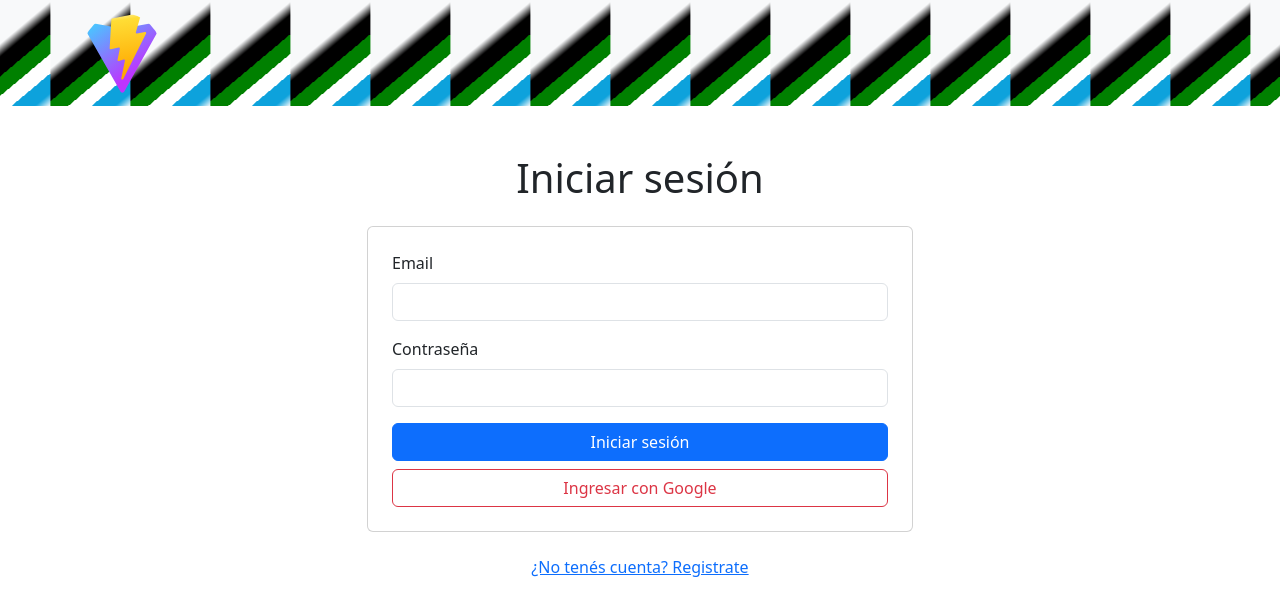
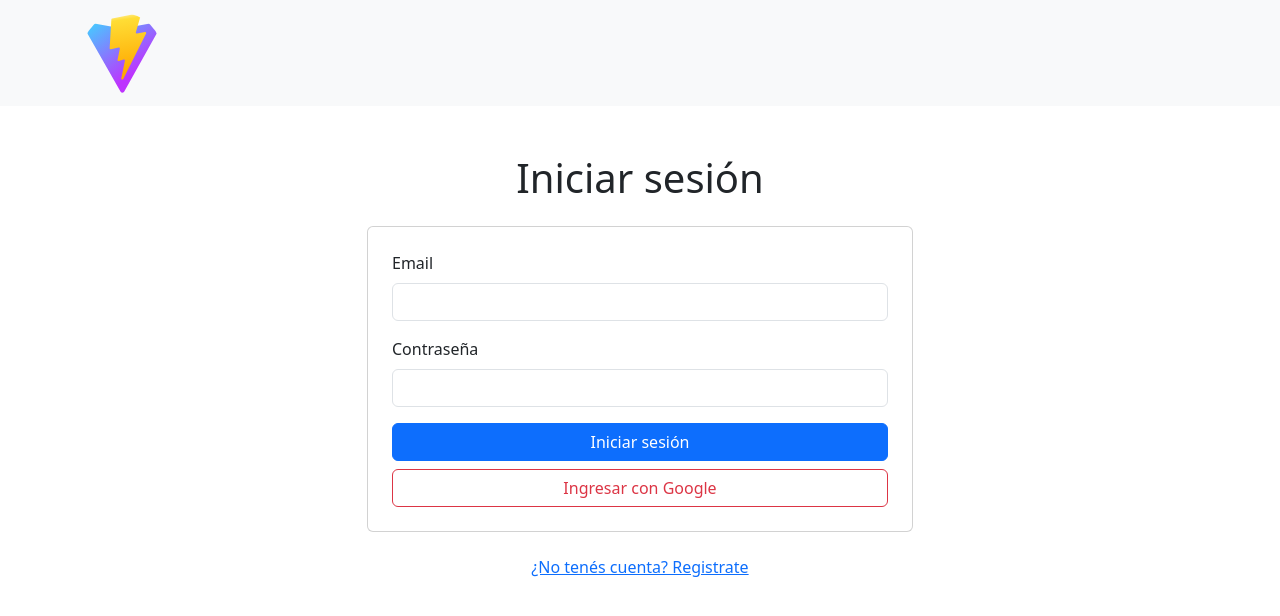
Before and after one commit to gastonmanzur/patincarreraGR, a React (Vite) app in the folder frontend-auth/: page / in a window 1280 px wide. Shown: the top 616 px of the page. Built offline with nearby package versions, Linux system fonts and the light colour scheme.

Commit message:
feat: remove navbar animation

```diff
--- a/frontend-auth/src/components/Navbar.css
+++ /dev/null
@@ -1,45 +0,0 @@
-.navbar-animated {
-  position: relative;
-  overflow: hidden;
-}
-
-.navbar-animated::before {
-  content: "";
-  position: absolute;
-  top: 0;
-  left: 0;
-  width: 100%;
-  height: 100%;
-  pointer-events: none;
-  background: linear-gradient(
-    -40deg,
-    rgba(13, 162, 220, 0) 0px,
-    rgba(13, 162, 220, 1) 10px,
-    rgba(13, 162, 220, 1) 25px,
-    #ffffff 25px,
-    #ffffff 40px,
-    #008000 40px,
-    #008000 55px,
-    #000000 55px,
-    #000000 70px,
-    rgba(0, 0, 0, 0) 80px
-  );
-  background-repeat: repeat-x;
-  background-size: 80px 100%;
-  animation: navbarLines 4s linear infinite;
-  z-index: 0;
-}
-
-.navbar-animated * {
-  position: relative;
-  z-index: 1;
-}
-
-@keyframes navbarLines {
-  from {
-    background-position: 0 0;
-  }
-  to {
-    background-position: -80px 0;
-  }
-}
--- a/frontend-auth/src/components/Navbar.jsx
+++ b/frontend-auth/src/components/Navbar.jsx
@@ -2,7 +2,6 @@
 import { useNavigate } from 'react-router-dom';
 import axios from 'axios';
 import LogoutButton from './LogoutButton';
-import './Navbar.css';
 
 export default function Navbar() {
   const navigate = useNavigate();
@@ -58,7 +57,7 @@
   const navItems = isLoggedIn ? (rol === 'admin' ? itemsAdmin : itemsUsuario) : [];
 
   return (
-    <nav className="navbar navbar-expand-lg navbar-light bg-light navbar-animated">
+    <nav className="navbar navbar-expand-lg navbar-light bg-light">
       <div className="container">
         <a
           className="navbar-brand d-flex align-items-center"
```
